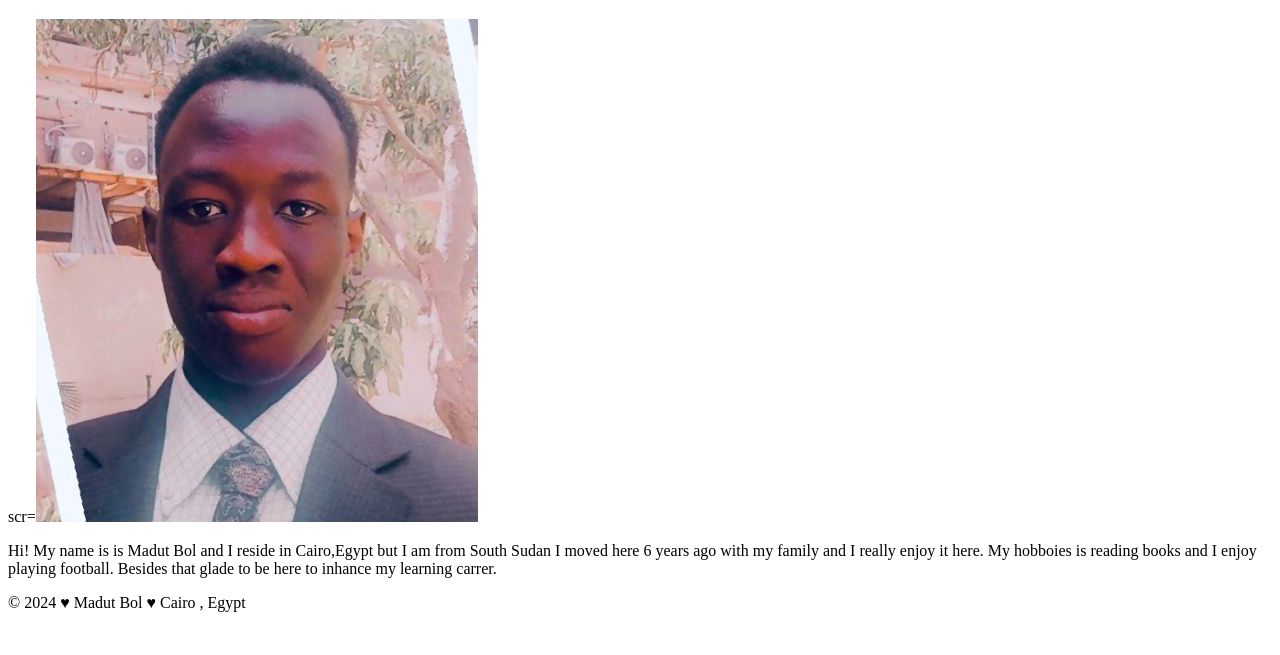
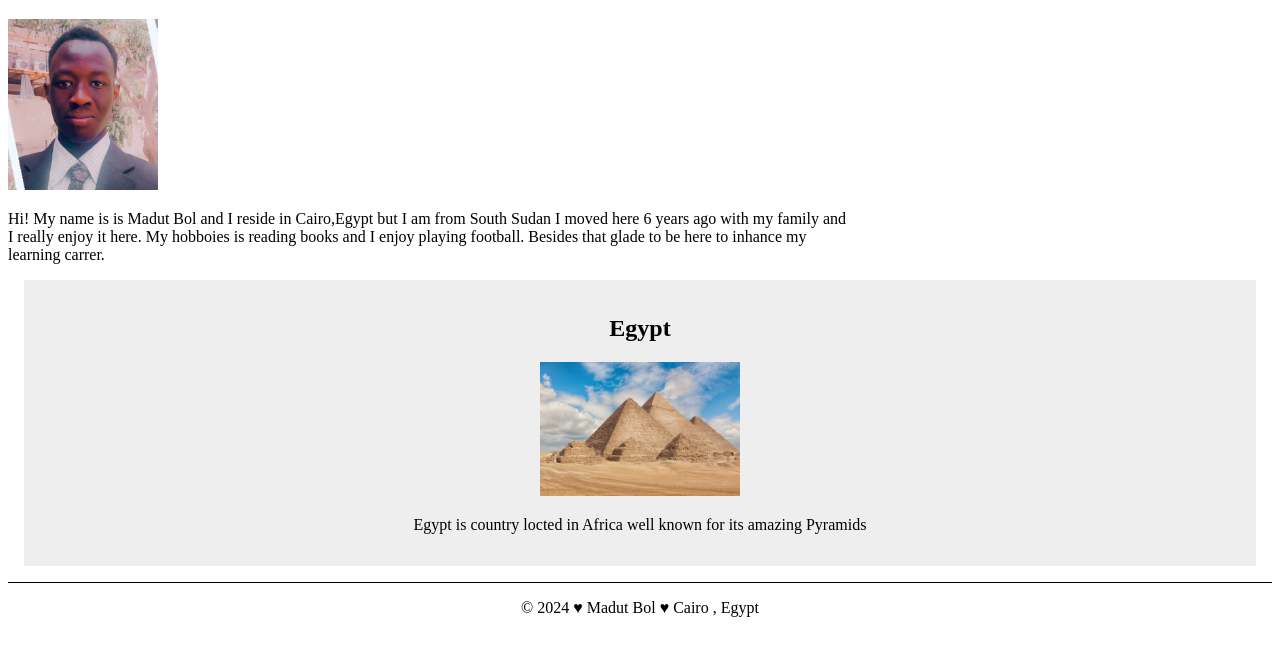
Before and after one commit to Guem-Bol/wwd130.project, a plain HTML site: page index.html in a window 1280 px wide. Shown: the part 87-742 px from the top of the page. Drawn offline with Linux system fonts and the light colour scheme.

Commit message:
Add files via upload

```diff
--- a/index.html
+++ b/index.html
@@ -5,6 +5,9 @@
     <meta http-equiv="X-UA-Compatible" content="IE=edge">
     <meta name="viewport" content="width=device-width, initial-scale=1.0">
     <title>Madut Bol | WWD 130</title>
+    <meta name ="description" content="Describe your homepage here using">
+    <meta name="author" content="Madut">
+    <link rel="stylesheet" href="styles.css">
 </head>
 <body>
 
@@ -23,13 +26,18 @@
 
         <h1>Madut Bol | WDD 130</h1>
 
-        scr=<img src="image/medo.jpg" alt="me">
+        <img src="image/medo.jpg" alt="me">
 
         <p>Hi! My name is is Madut Bol and I reside in Cairo,Egypt but I am from South Sudan I moved here
             6 years ago with my family and I really enjoy it here. My hobboies is reading books and I
            enjoy playing football. Besides that glade to be here to inhance my learning carrer.  </p>
 
     </main>
+    <aside>
+        <h2>Egypt</h2>
+        <img src="image/Giza-Pyramids-Egypt.jpg" alt="pyramids">
+        <p>Egypt is country locted in Africa well known for its amazing Pyramids</p>
+    </aside>
 
     <footer>
         <p>&#169; 2024 &#9829; Madut Bol &#9829; Cairo , Egypt</p>
--- /dev/null
+++ b/styles.css
@@ -0,0 +1,39 @@
+main{
+
+    max-width: 840px;
+}
+
+aside{
+
+    margin: 1em;
+    border: 1px solid rgb(red, green, blue); /* 1*/
+    padding: 1em;
+    background-color: #eee;
+    text-align: center;
+}
+
+
+aside img {
+
+    width: 200px;
+    height: auto;
+}
+
+
+main img{
+    width: 150px;
+    height: auto;
+
+}
+
+
+p {
+    padding: 0 auto;
+}
+
+footer{
+
+    margin-top: 1em;
+    border-top: 1px solid #000;
+    text-align: center;
+}
```
Also changed, not shown: image/Giza-Pyramids-Egypt.jpg (added).
